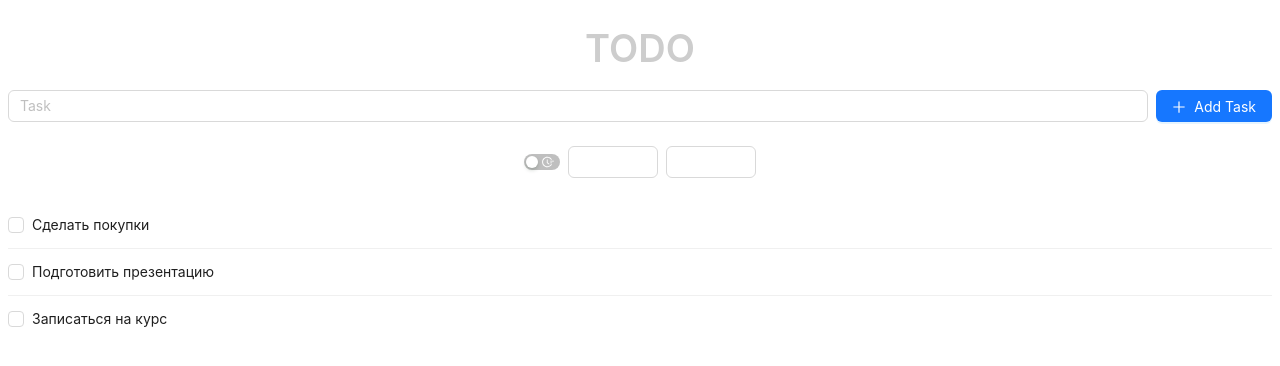
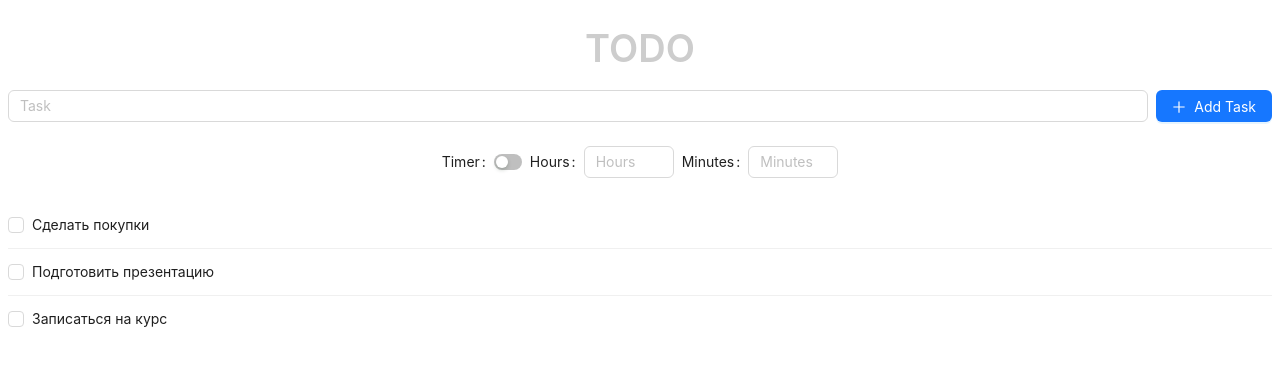
Before and after one commit to GreyHound87/todo-vite-ts, a React (Vite) app: page / in a window 1280 px wide. Shown: the top 366 px of the page. Built offline with nearby package versions, Linux system fonts and the light colour scheme.

Commit message:
TodoApp - TaskForm

```diff
--- /dev/null
+++ b/src/components/task-form.tsx
@@ -0,0 +1,58 @@
+// src/components/task-form.tsx
+import { useDispatch } from 'react-redux'
+import { Form, Input, Button, Switch, InputNumber, Flex } from 'antd'
+import { PlusOutlined } from '@ant-design/icons'
+
+import { Task, addTask } from '../redux/store'
+
+/* interface TaskFormProps {
+  form: any
+  onFinish: (values: any) => void
+} */
+
+function TaskForm() {
+  const [form] = Form.useForm()
+  const dispatch = useDispatch()
+
+  const onFinish = (values: { task: string }) => {
+    const newTask: Task = {
+      label: values.task,
+      created: new Date().toISOString(),
+      timer: 0,
+      id: Math.random().toString(),
+      isCompleted: false,
+      isEditing: false,
+    }
+    dispatch(addTask(newTask))
+    form.resetFields()
+  }
+
+  return (
+    <Form form={form} onFinish={onFinish} layout="horizontal" requiredMark={false}>
+      <Flex justify="space-between" align="flex-end" gap="small">
+        <Form.Item name="task" style={{ width: '100%' }} rules={[{ required: true, message: 'Please enter a task!' }]}>
+          <Input.TextArea placeholder="Task" autoSize />
+        </Form.Item>
+        <Form.Item>
+          <Button type="primary" htmlType="submit" icon={<PlusOutlined />}>
+            Add Task
+          </Button>
+        </Form.Item>
+      </Flex>
+
+      <Flex justify="center" align="flex-start" gap="small">
+        <Form.Item label="Timer" name="timer">
+          <Switch size="small" />
+        </Form.Item>
+        <Form.Item label="Hours" name="hours">
+          <InputNumber min={0} max={24} placeholder="Hours" />
+        </Form.Item>
+        <Form.Item label="Minutes" name="minutes">
+          <InputNumber min={0} max={60} placeholder="Minutes" />
+        </Form.Item>
+      </Flex>
+    </Form>
+  )
+}
+
+export default TaskForm
--- a/src/components/todo-app.tsx
+++ b/src/components/todo-app.tsx
@@ -1,31 +1,18 @@
-// src/components/TodoApp.tsx
-import { Typography, Form, Input, Button, Space, List, Checkbox, Flex, Switch, Slider, InputNumber } from 'antd'
-import { PlusOutlined, FieldTimeOutlined } from '@ant-design/icons'
+// src/components/todo-app.tsx
+import { Typography, Space, List, Checkbox } from 'antd'
 import { useDispatch, useSelector } from 'react-redux'
 
-import { Task, TasksState, addTask, toggleTask } from '../redux/store'
+import { Task, TasksState, toggleTask } from '../redux/store'
+
+import TaskForm from './task-form.tsx'
 
 function TodoApp() {
-  const [form] = Form.useForm()
   const dispatch = useDispatch()
   const tasks: Task[] = useSelector((state: TasksState) => state.tasks)
 
   const titleStyle: React.CSSProperties = {
     color: '#cdcdcd',
     textAlign: 'center',
-  }
-
-  const onFinish = (values: { task: string }) => {
-    const newTask: Task = {
-      label: values.task,
-      created: new Date().toISOString(),
-      timer: 0,
-      id: Math.random().toString(),
-      isCompleted: false,
-      isEditing: false,
-    }
-    dispatch(addTask(newTask))
-    form.resetFields()
   }
 
   const onTaskToggle = (taskId: string) => {
@@ -38,7 +25,9 @@ function TodoApp() {
         TODO
       </Typography.Title>
 
-      <Form form={form} onFinish={onFinish} layout="horizontal" requiredMark={false}>
+      <TaskForm />
+
+      {/*       <Form form={form} onFinish={onFinish} layout="horizontal" requiredMark={false}>
         <Flex justify="space-between" align="flex-end" gap="small">
           <Form.Item
             name="task"
@@ -58,14 +47,15 @@ function TodoApp() {
           <Form.Item name="timer">
             <Switch size="small" checkedChildren={<FieldTimeOutlined />} unCheckedChildren={<FieldTimeOutlined />} />
           </Form.Item>
-          <Form.Item name="timer">
-            <InputNumber min={0} max={24} />
+
+          <Form.Item name="hours">
+            <InputNumber min={0} max={24} placeholder="Hours" />
           </Form.Item>
-          <Form.Item name="timer">
-            <InputNumber min={0} max={60} />
+          <Form.Item name="minutes">
+            <InputNumber min={0} max={60} placeholder="Minutes" />
           </Form.Item>
         </Flex>
-      </Form>
+      </Form> */}
 
       <List
         dataSource={tasks}
```
